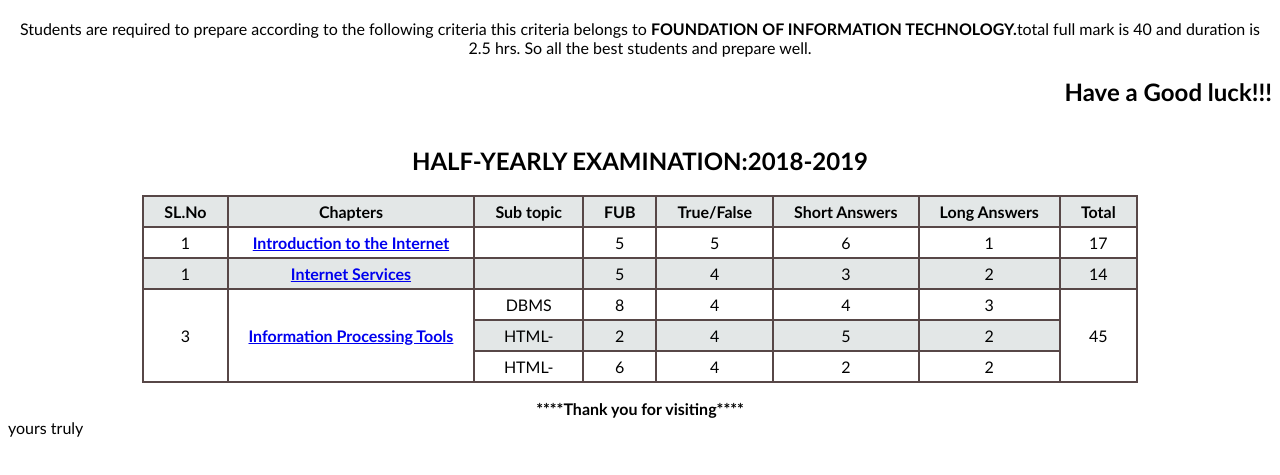
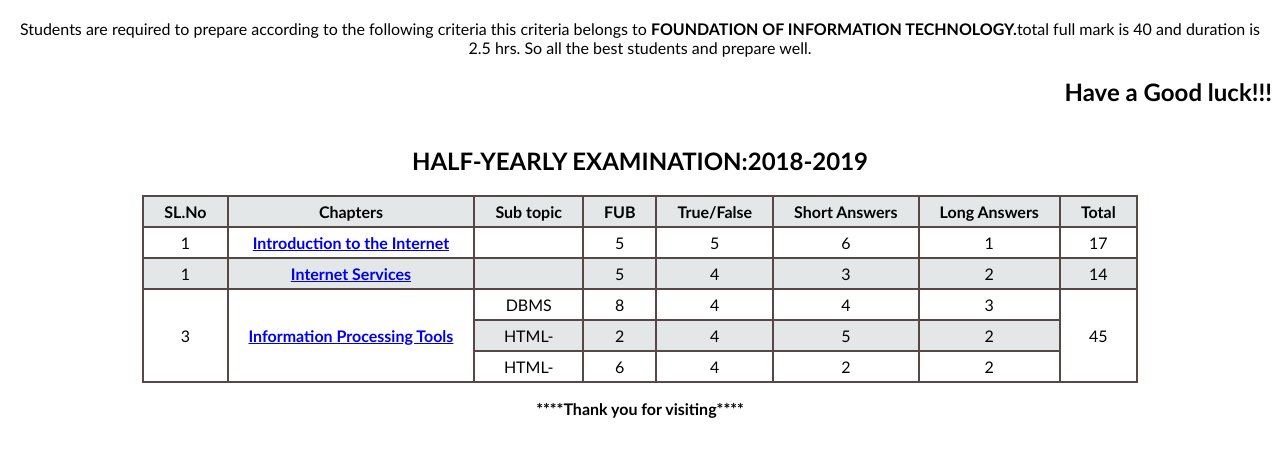
Before and after one commit to raimon-the-smasher/hello-world, a plain HTML site: page index.html in a window 1280 px wide. Shown: the part 63-538 px from the top of the page. Drawn offline with Linux system fonts and the light colour scheme.

Commit message:
Update index.html- removed yours truly

```diff
--- a/index.html
+++ b/index.html
@@ -80,7 +80,6 @@
     <footer style="text-align: center;">
         <b>****Thank you for visiting****</b>
     </footer>
-    <div>yours truly</div>
     <!-- <div><img src="favorite-1.jpg" alt="birb go chrip chirp ... "></div> -->
 </body>
 </html>
```
